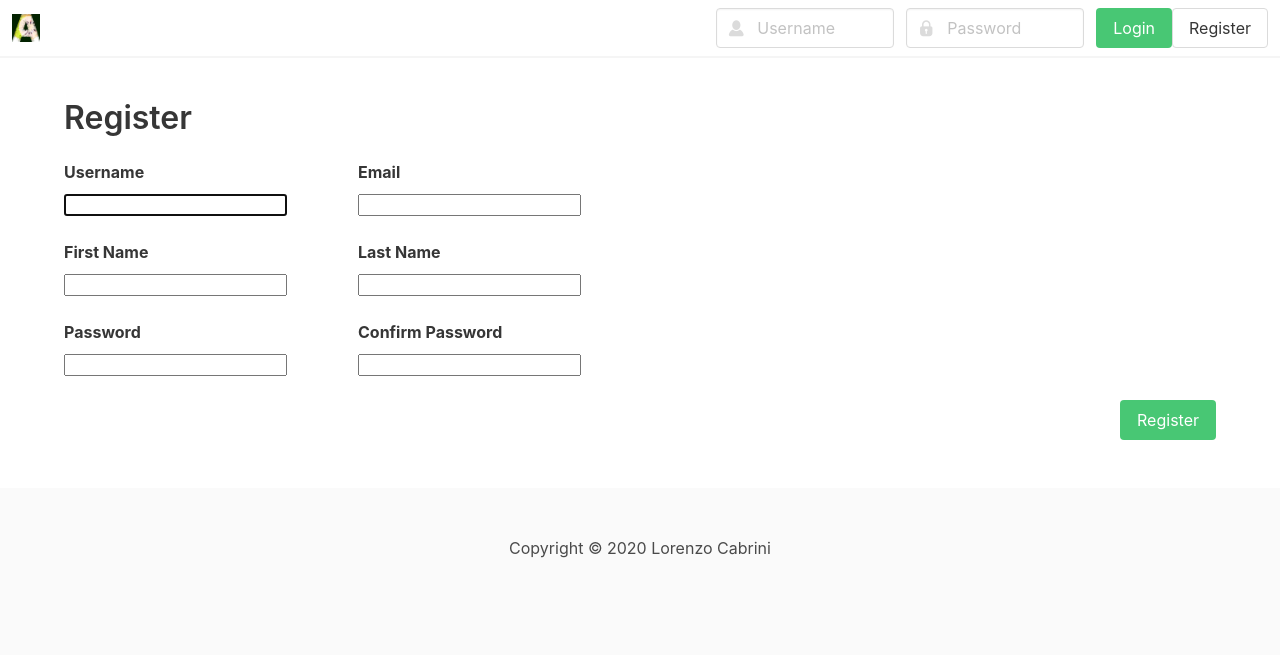
After one commit to Prince-linux/aluguntugui, a Django app: page /register/ in a window 1280 px wide. The commit adds this page. Shown: the top 655 px of the page. Run offline with Django 3.2, Linux system fonts and the light colour scheme.

Commit message:
User registration

```diff
--- /dev/null
+++ b/alu/core/forms.py
@@ -0,0 +1,16 @@
+from django import forms
+from django.contrib.auth.forms import UserCreationForm
+from django.contrib.auth.models import User
+
+class RegistrationForm(UserCreationForm):
+    first_name = forms.CharField(max_length=30, required=False,
+                                 help_text='optional')
+    last_name = forms.CharField(max_length=30, required=False,
+                                help_text='optional')
+    email = forms.EmailField(max_length=255, required=True,
+                             help_text='valid email required')
+
+    class Meta:
+        model = User
+        fields = ('username', 'first_name', 'last_name', 'email', 'password1',
+                  'password2')
--- a/alu/core/templates/base.html
+++ b/alu/core/templates/base.html
@@ -61,7 +61,7 @@
 	      </div>
 	    </form>
 
-	    <a class="button" href="#">Register</a>
+	    <a class="button" href="{% url 'register' %}">Register</a>
 	  </div>
 	{% else %}
 	  <div class="navbar-item">
@@ -83,6 +83,21 @@
 	  {% endfor %}
 	{% endif %}
 
+	{% if form %}
+	  {% if form.errors %}
+	    <div class="notification is-danger">
+	      <p>You have the following errors:</p>
+	      <ol>
+		{% for field in form %}
+		  {% for error in field.errors %}
+		    <li>{{ error|escape }}</li>
+		  {% endfor %}
+		{% endfor %}
+	      </ol>
+	    </div>
+	  {% endif %}
+	{% endif %}
+
 	{% block main %}{% endblock %}
       </div>
     </main>
--- /dev/null
+++ b/alu/core/templates/core/registration.html
@@ -0,0 +1,77 @@
+{% extends "base.html" %}
+
+{% block page-title %}
+  <h2 class="title title-is-2">Register</h2>
+{% endblock %}
+
+{% block main %}
+  <form method="post">
+    {% csrf_token %}
+
+    <div class="columns">
+      <div class="column is-3">
+	<div class="field">
+	  <label class="label">Username</label>
+	  <div class="control">
+	    {{ form.username }}
+	  </div>
+	</div>
+      </div>
+
+      <div class="column">
+	<div class="field is-3">
+	  <label class="label">Email</label>
+	  <div class="control">
+	    {{ form.email }}
+	  </div>
+	</div>
+      </div>
+    </div>
+
+    <div class="columns">
+      <div class="column is-3">
+	<div class="field">
+	  <label class="label">First Name</label>
+	  <div class="control">
+	    {{ form.first_name }}
+	  </div>
+	</div>
+      </div>
+
+      <div class="column is-3">
+	<div class="field">
+	  <label class="label">Last Name</label>
+	  <div class="control">
+	    {{ form.last_name }}
+	  </div>
+	</div>
+      </div>
+    </div>
+
+    <div class="columns">
+      <div class="column is-3">
+	<div class="field">
+	  <label class="label">Password</label>
+	  <div class="control">
+	    {{ form.password1 }}
+	  </div>
+	</div>
+      </div>
+
+      <div class="column is-3">
+	<div class="field">
+	  <label class="label">Confirm Password</label>
+	  <div class="control">
+	    {{ form.password2 }}
+	  </div>
+	</div>
+      </div>
+    </div>
+
+    <div class="field">
+      <p class="control has-text-right">
+	<input class="button is-success" type="submit" value="Register">
+      </p>
+    </div>
+  </form>
+{% endblock %}
--- a/alu/core/views.py
+++ b/alu/core/views.py
@@ -1,6 +1,7 @@
 from django.shortcuts import render, redirect
 from django.contrib import auth
 from django.contrib import messages
+from .forms import RegistrationForm
 
 def home(request):
     return render(request, 'core/home.html')
@@ -19,3 +20,14 @@ def login(request):
 def logout(request):
     auth.logout(request)
     return redirect('home')
+
+def register(request):
+    if request.method == 'POST':
+        form = RegistrationForm(request.POST)
+        if form.is_valid():
+            form.save()
+            messages.success(request, 'You have been registered')
+            return redirect('home')
+    else:
+        form = RegistrationForm()
+    return render(request, 'core/registration.html', {'form': form})
--- a/aluguntugui/urls.py
+++ b/aluguntugui/urls.py
@@ -22,4 +22,5 @@ urlpatterns = [
     path('', home, name='home'),
     path('login/', login, name='login'),
     path('logout/', logout, name='logout'),
+    path('register/', register, name='register'),
 ]
```
